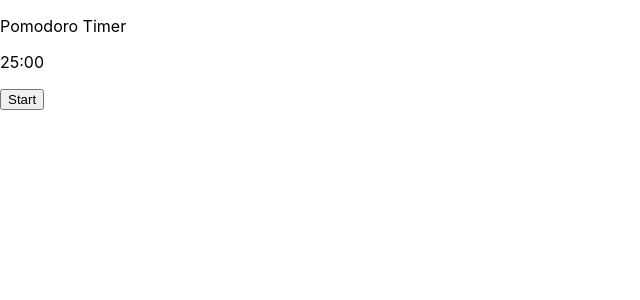
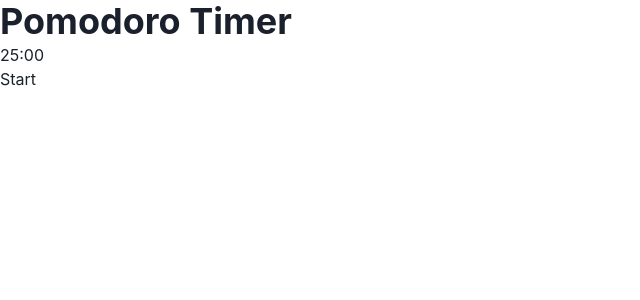
Before and after one commit to ryounasso/Pomodoro_timer, a Next.js app: page / in a window 1280 px wide. Shown: the top 300 px of the page, without its empty margins (0-640 px from the left). Built offline with nearby package versions, Linux system fonts and the light colour scheme.

Commit message:
feat : chakra-uiの導入

```diff
--- a/package.json
+++ b/package.json
@@ -8,6 +8,11 @@
     "start": "next start"
   },
   "dependencies": {
+    "@chakra-ui/icons": "^1.0.13",
+    "@chakra-ui/react": "^1.6.3",
+    "@emotion/react": "^11.4.0",
+    "@emotion/styled": "^11.3.0",
+    "framer-motion": "^4.1.17",
     "next": "10.2.3",
     "react": "17.0.2",
     "react-dom": "17.0.2"
--- a/pages/_app.js
+++ b/pages/_app.js
@@ -1,7 +1,11 @@
-import '../styles/globals.css'
+import { ChakraProvider } from "@chakra-ui/react";
 
 function MyApp({ Component, pageProps }) {
-  return <Component {...pageProps} />
+  return (
+    <ChakraProvider>
+      <Component {...pageProps} />
+    </ChakraProvider>
+  );
 }
 
-export default MyApp
+export default MyApp;
--- a/pages/index.js
+++ b/pages/index.js
@@ -1,12 +1,13 @@
 import Head from "next/head";
 import Image from "next/image";
 import React, { useState } from "react";
+import { Heading } from "@chakra-ui/react";
 
 export default function Home() {
   const [hour, setHour] = useState("25:00");
   return (
     <div>
-      <p>Pomodoro Timer</p>
+      <Heading>Pomodoro Timer</Heading>
       <p>{hour}</p>
       <button onClick={() => setHour("30:00")}>Start</button>
     </div>
```
Also changed, not shown: 1 other file (tests, documents, lock files or other folders).
